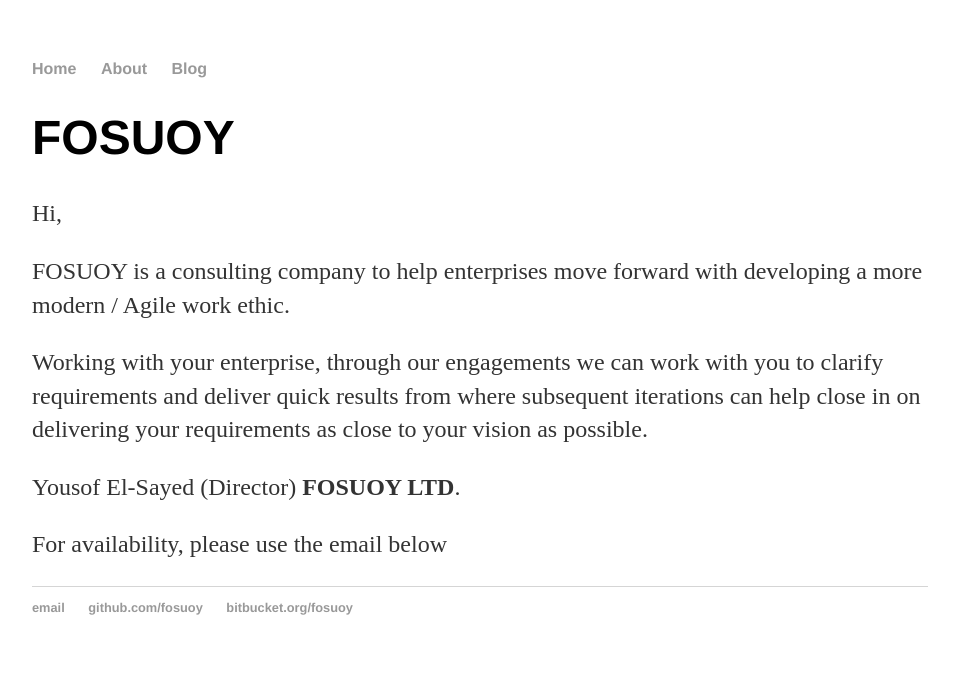
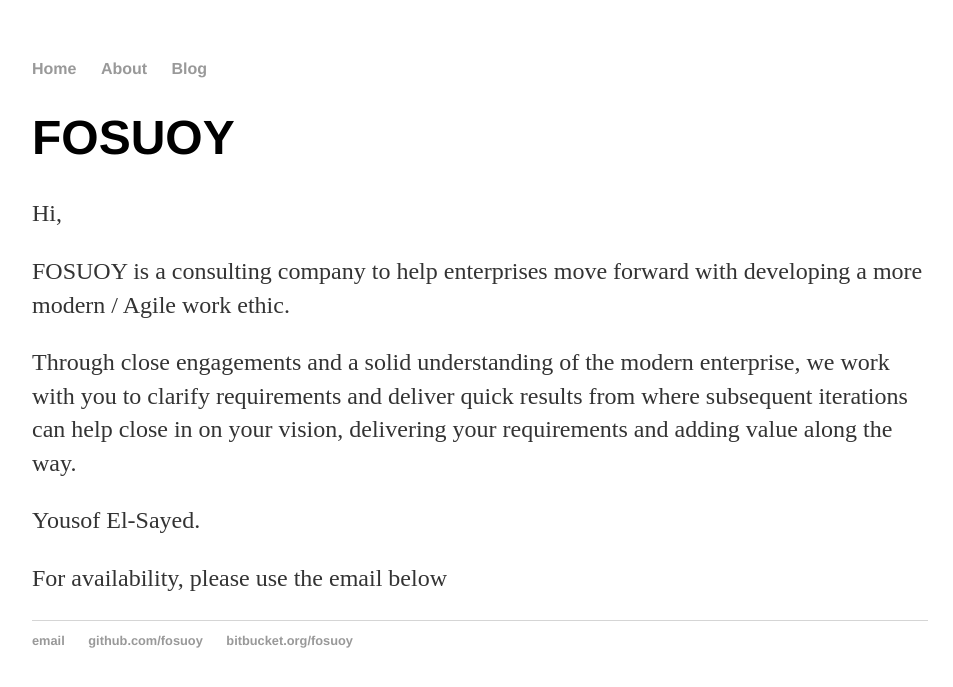
Before and after one commit to fosuoy/fosuoy.github.io, a Jekyll site: the page built from index.html, in a window 1280 px wide. Shown: the top 687 px of the page, without its empty margins (160-1113 px from the left). Built offline with Jekyll 4.4.1, drawn with Linux system fonts in a browser that asks for light colours.

Commit message:
Updated index.html wording

```diff
--- a/index.html
+++ b/index.html
@@ -10,13 +10,14 @@
            developing a more modern / Agile work ethic.
         </p>
         <p>
-           Working with your enterprise, through our engagements we can work
-           with you to clarify requirements and deliver quick results from where
-           subsequent iterations can help close in on delivering your
-           requirements as close to your vision as possible.
+           Through close engagements and a solid understanding of the modern
+           enterprise, we work with you to clarify requirements and deliver quick
+           results from where subsequent iterations can help close in on
+           your vision, delivering your requirements and adding value along the
+           way.
         </p>
         <p>
-           Yousof El-Sayed (Director) <b>FOSUOY LTD</b>.
+           Yousof El-Sayed.
         </p>
         <p>For availability, please use the email below</p>
 </div>
```
Also changed, not shown: _posts/2018-06-17-creating-ansible-modules.md (+3 -1 lines).
